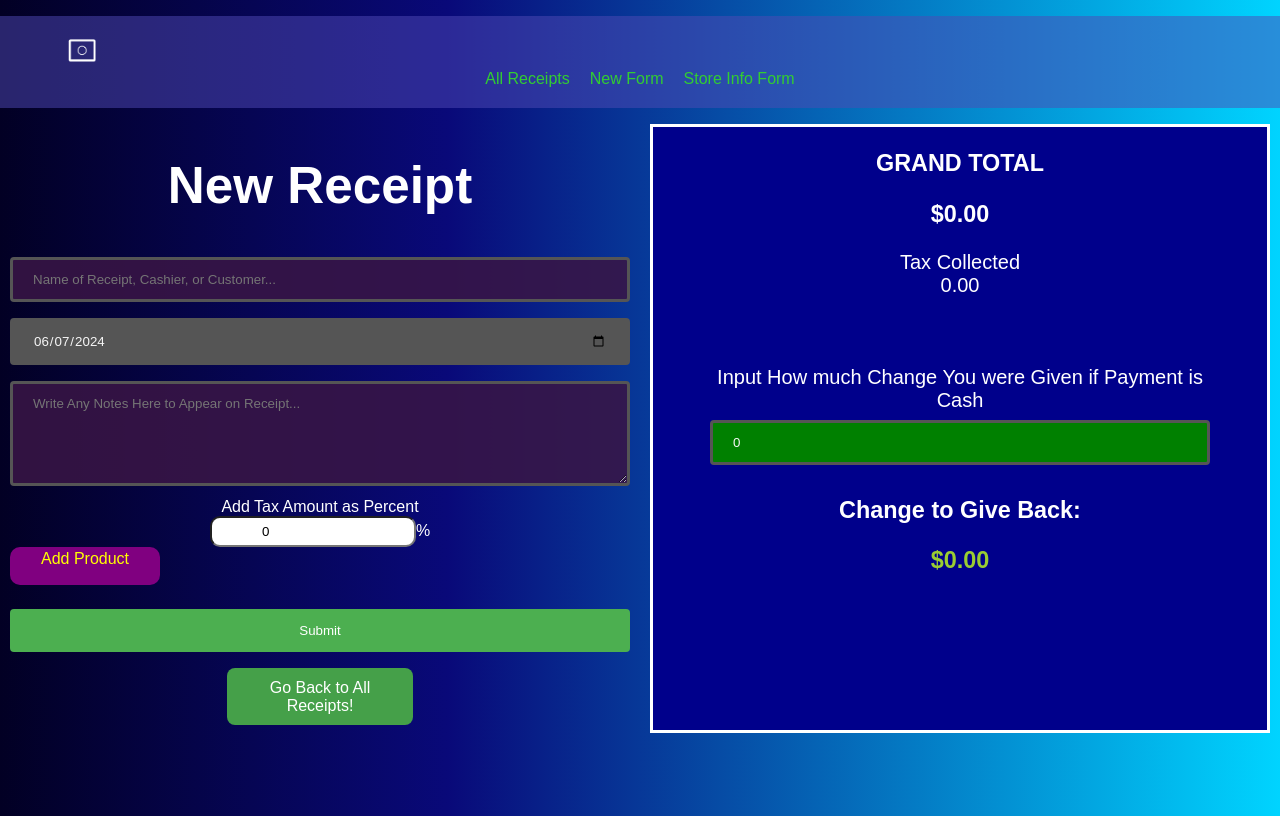
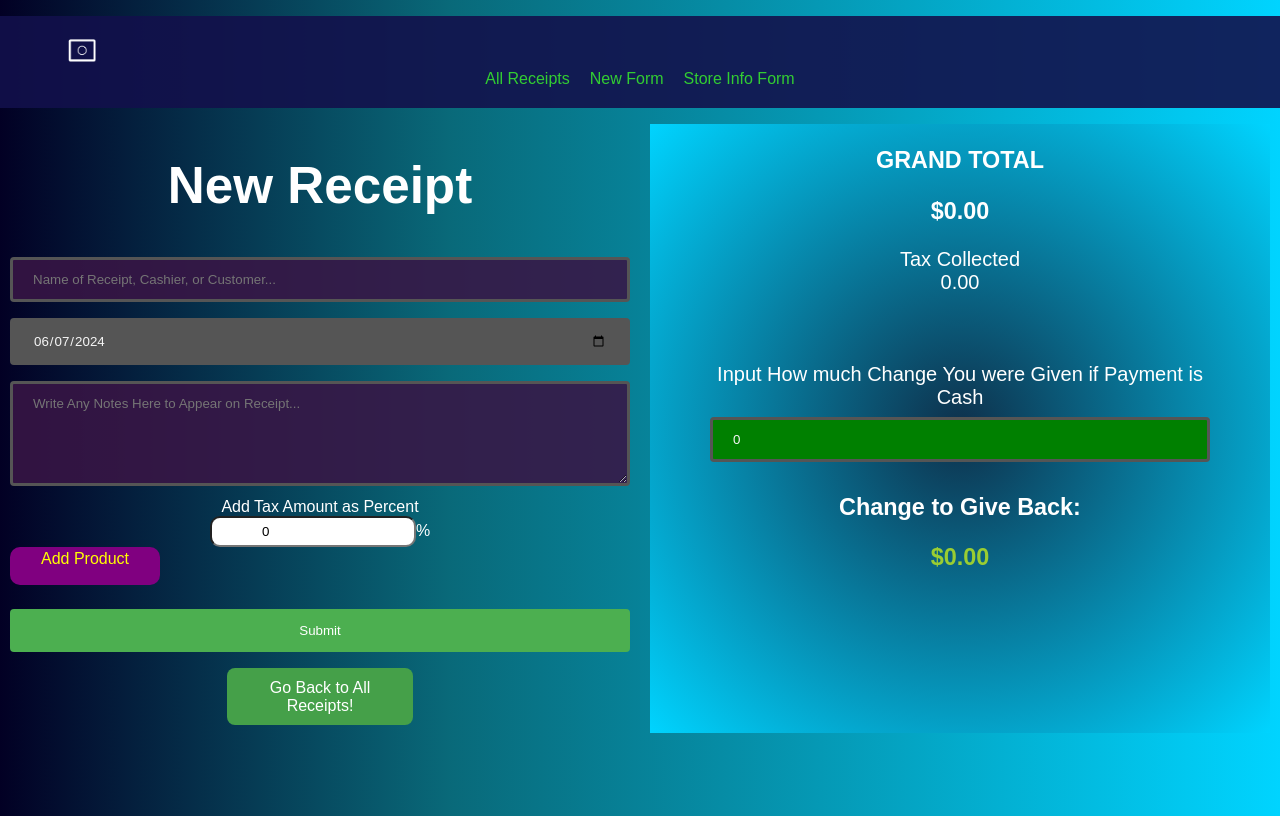
Before and after one commit to SharukhGV/simple-pos, a React (Vite) app in the folder src/renderer/: page /#/receipts/new in a window 1280 px wide. Built offline with nearby package versions, Linux system fonts and the light colour scheme.

Commit message:
added dark color scheme

```diff
--- a/src/renderer/src/App.css
+++ b/src/renderer/src/App.css
@@ -25,8 +25,8 @@
 
   .dark{
     background: rgb(2,0,36);
-    background: linear-gradient(90deg, rgba(2,0,36,1) 0%, rgba(9,9,121,1) 35%, rgba(0,212,255,1) 100%);
-  color: white;
+    background: linear-gradient(90deg, rgba(2,0,36,1) 0%, rgba(9,105,121,1) 35%, rgba(0,212,255,1) 100%);
+    color: white;
   }
 
 
@@ -76,8 +76,8 @@
 /* .navBar{
   background-color: #4caf4f03;
 } */
-.dark nav{background-color: #504ab680;  }
-.light nav{background-color: #ffffff;  }
+.dark nav{background-color: #13104be4;  }
+.light nav{background-color: #00000070;  }
 
 
 
@@ -165,7 +165,8 @@
   padding-top: 12px;
   padding-bottom: 12px;
   text-align: left;
-  background-color: #ffffff;
+  background-color: #3d17179d;
+  margin:auto
 }
 
 input[type=text], select, textarea {
@@ -244,7 +245,7 @@ input[type=submit]:hover {
   padding-top: 12px;
   padding-bottom: 12px;
   text-align: center;
-  background-color: #ffffff;
+  background-color: #3e0e0eaf;
 }
 
 .dark .thedreamtable  th {
@@ -258,7 +259,7 @@ input[type=submit]:hover {
   padding-top: 12px;
   padding-bottom: 12px;
   text-align: center;
-  background-color: #ffffff;
+  background-color: #291212b0;
 }
 
 
@@ -461,16 +462,3 @@ border-radius: 50%;
   .addProductButton :hover {
     background-color: darkred;
   }
-
-.light nav {
-	display: none;
-}
-.light button{
-  background-color: white;
-  color: white;
-}
-
-.light .printFriendly {
-  max-width:"250px";
-  height:"auto"
-}
--- a/src/renderer/src/Components/NewForm.jsx
+++ b/src/renderer/src/Components/NewForm.jsx
@@ -227,7 +227,7 @@ function NewForm() {
           </Link>
         </div>
       </div>
-      <div style={{ border: "solid white", backgroundColor: "darkblue" }} className="calculations">
+      <div   className="calculations">
         <h3>GRAND TOTAL</h3>
         <h3><strong>${grandTotal}</strong></h3>
         <div>Tax Collected</div>
--- a/src/renderer/src/Components/newForm.css
+++ b/src/renderer/src/Components/newForm.css
@@ -24,6 +24,8 @@
         padding:"10px";
         margin-left: 10px;
         margin-right: 10px;
+        background: rgb(14,48,75);
+        background: radial-gradient(circle, rgba(14,48,75,1) 0%, rgba(3,179,219,1) 80%, rgba(0,212,255,1) 100%);
 
     }
 
--- a/src/renderer/src/Pages/Home.jsx
+++ b/src/renderer/src/Pages/Home.jsx
@@ -29,8 +29,7 @@ if(!!fileData){
       <div className="homePAge">
 
         <h1>Simple POS</h1>
-        <p>Simplicity. Privacy. Truth</p>
-
+<p>A Receipt and Sales Tracker for Small Businesses</p>
         <p style={pixstyle2}>
 
 
```
Also changed, not shown: package.json (+3 -4 lines), 1 other file (tests, documents, lock files or other folders).
